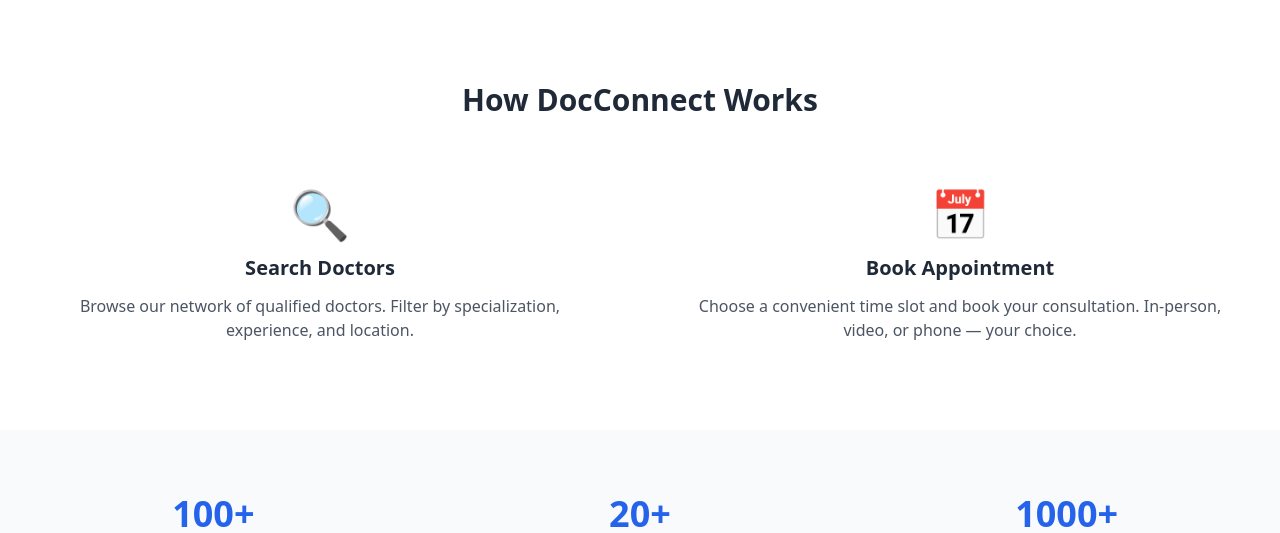
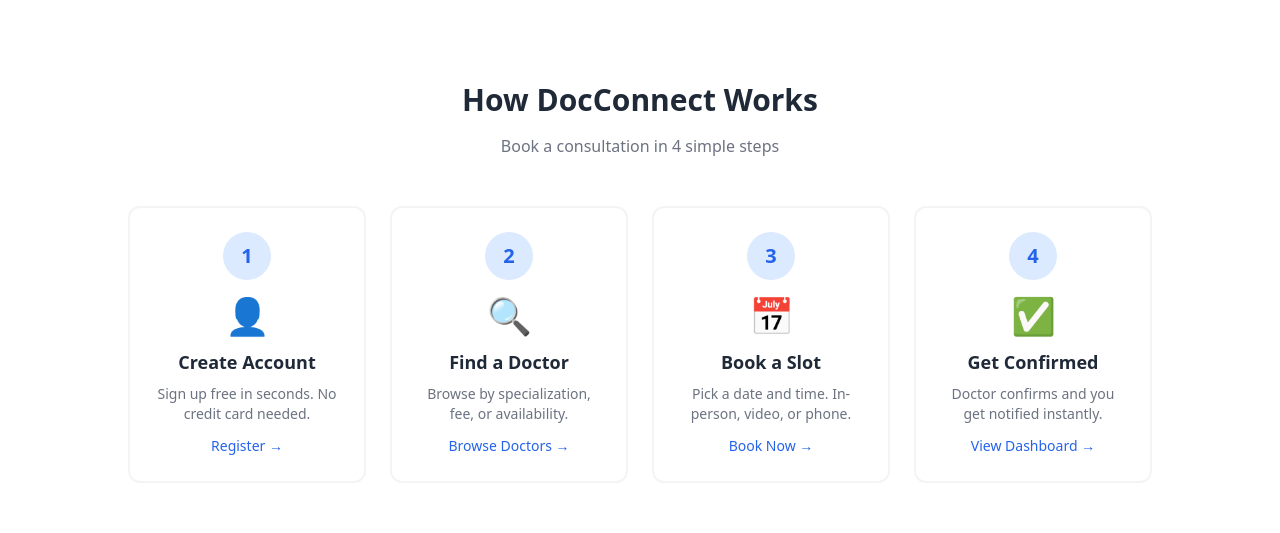
Before and after one commit to kndnkmr/docconnect, a React (Vite) app in the folder client/: page / in a window 1280 px wide. Shown: the part 1220-1753 px from the top of the page. Built offline with nearby package versions, Linux system fonts and the light colour scheme; no server answers.

Commit message:
improve: How DocConnect Works section with 4-step flow and clickable cards

```diff
--- a/client/src/pages/Home.jsx
+++ b/client/src/pages/Home.jsx
@@ -177,44 +177,51 @@ function Home() {
         </div>
       </section>
 
-      {/* ---- Features Section ---- */}
+      {/* ---- How It Works Section ---- */}
       <section className="py-16 bg-white">
         <div className="container mx-auto px-4">
-          <h2 className="text-3xl font-bold text-center text-gray-800 mb-12">
+          <h2 className="text-3xl font-bold text-center text-gray-800 mb-4">
             How DocConnect Works
           </h2>
+          <p className="text-center text-gray-500 mb-12">Book a consultation in 4 simple steps</p>
 
-          <div className="grid grid-cols-1 md:grid-cols-2 gap-8">
-            {/*
-              grid = CSS Grid layout
-              grid-cols-1 = 1 column on mobile
-              md:grid-cols-3 = 3 columns on medium+ screens
-              gap-8 = space between grid items
-            */}
+          <div className="grid grid-cols-1 sm:grid-cols-2 lg:grid-cols-4 gap-6 max-w-5xl mx-auto">
 
-            {/* Feature Card 1 */}
-            <div className="text-center p-6 rounded-xl hover:shadow-lg transition-shadow">
-              <div className="text-5xl mb-4">🔍</div>
-              <h3 className="text-xl font-semibold text-gray-800 mb-3">
-                Search Doctors
-              </h3>
-              <p className="text-gray-600">
-                Browse our network of qualified doctors.
-                Filter by specialization, experience, and location.
-              </p>
-            </div>
+            {/* Step 1 */}
+            <Link to="/register" className="group text-center p-6 rounded-xl border-2 border-gray-100 hover:border-primary-300 hover:shadow-lg transition-all">
+              <div className="w-12 h-12 bg-primary-100 text-primary-600 rounded-full flex items-center justify-center text-xl font-bold mx-auto mb-4 group-hover:bg-primary-600 group-hover:text-white transition-colors">1</div>
+              <div className="text-4xl mb-3">👤</div>
+              <h3 className="text-lg font-semibold text-gray-800 mb-2">Create Account</h3>
+              <p className="text-gray-500 text-sm">Sign up free in seconds. No credit card needed.</p>
+              <span className="inline-block mt-3 text-primary-600 text-sm font-medium group-hover:underline">Register →</span>
+            </Link>
 
-            {/* Feature Card 2 */}
-            <div className="text-center p-6 rounded-xl hover:shadow-lg transition-shadow">
-              <div className="text-5xl mb-4">📅</div>
-              <h3 className="text-xl font-semibold text-gray-800 mb-3">
-                Book Appointment
-              </h3>
-              <p className="text-gray-600">
-                Choose a convenient time slot and book your consultation.
-                In-person, video, or phone — your choice.
-              </p>
-            </div>
+            {/* Step 2 */}
+            <Link to="/doctors" className="group text-center p-6 rounded-xl border-2 border-gray-100 hover:border-primary-300 hover:shadow-lg transition-all">
+              <div className="w-12 h-12 bg-primary-100 text-primary-600 rounded-full flex items-center justify-center text-xl font-bold mx-auto mb-4 group-hover:bg-primary-600 group-hover:text-white transition-colors">2</div>
+              <div className="text-4xl mb-3">🔍</div>
+              <h3 className="text-lg font-semibold text-gray-800 mb-2">Find a Doctor</h3>
+              <p className="text-gray-500 text-sm">Browse by specialization, fee, or availability.</p>
+              <span className="inline-block mt-3 text-primary-600 text-sm font-medium group-hover:underline">Browse Doctors →</span>
+            </Link>
+
+            {/* Step 3 */}
+            <Link to="/doctors" className="group text-center p-6 rounded-xl border-2 border-gray-100 hover:border-primary-300 hover:shadow-lg transition-all">
+              <div className="w-12 h-12 bg-primary-100 text-primary-600 rounded-full flex items-center justify-center text-xl font-bold mx-auto mb-4 group-hover:bg-primary-600 group-hover:text-white transition-colors">3</div>
+              <div className="text-4xl mb-3">📅</div>
+              <h3 className="text-lg font-semibold text-gray-800 mb-2">Book a Slot</h3>
+              <p className="text-gray-500 text-sm">Pick a date and time. In-person, video, or phone.</p>
+              <span className="inline-block mt-3 text-primary-600 text-sm font-medium group-hover:underline">Book Now →</span>
+            </Link>
+
+            {/* Step 4 */}
+            <Link to="/dashboard" className="group text-center p-6 rounded-xl border-2 border-gray-100 hover:border-primary-300 hover:shadow-lg transition-all">
+              <div className="w-12 h-12 bg-primary-100 text-primary-600 rounded-full flex items-center justify-center text-xl font-bold mx-auto mb-4 group-hover:bg-primary-600 group-hover:text-white transition-colors">4</div>
+              <div className="text-4xl mb-3">✅</div>
+              <h3 className="text-lg font-semibold text-gray-800 mb-2">Get Confirmed</h3>
+              <p className="text-gray-500 text-sm">Doctor confirms and you get notified instantly.</p>
+              <span className="inline-block mt-3 text-primary-600 text-sm font-medium group-hover:underline">View Dashboard →</span>
+            </Link>
 
           </div>
         </div>
```
